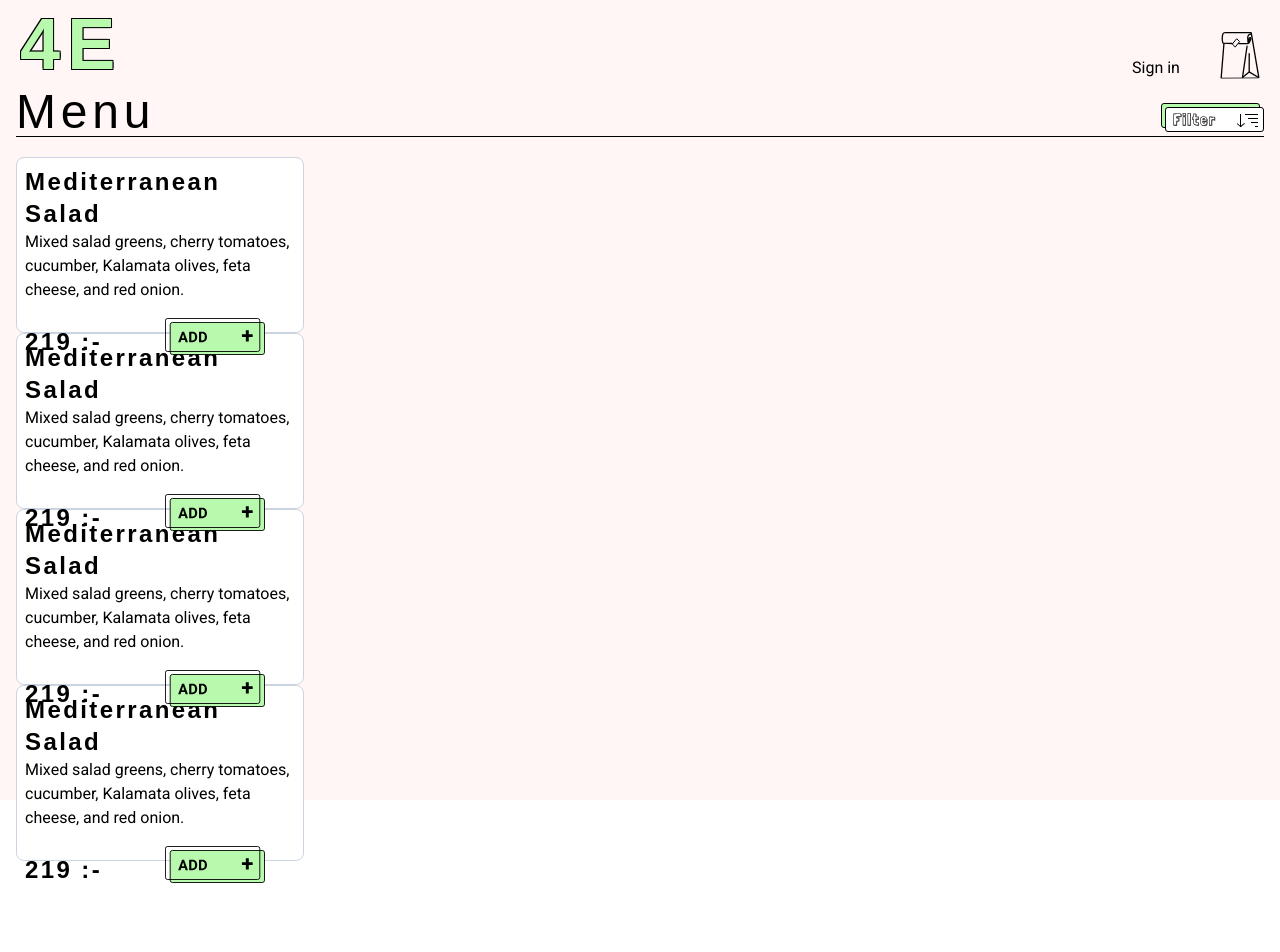
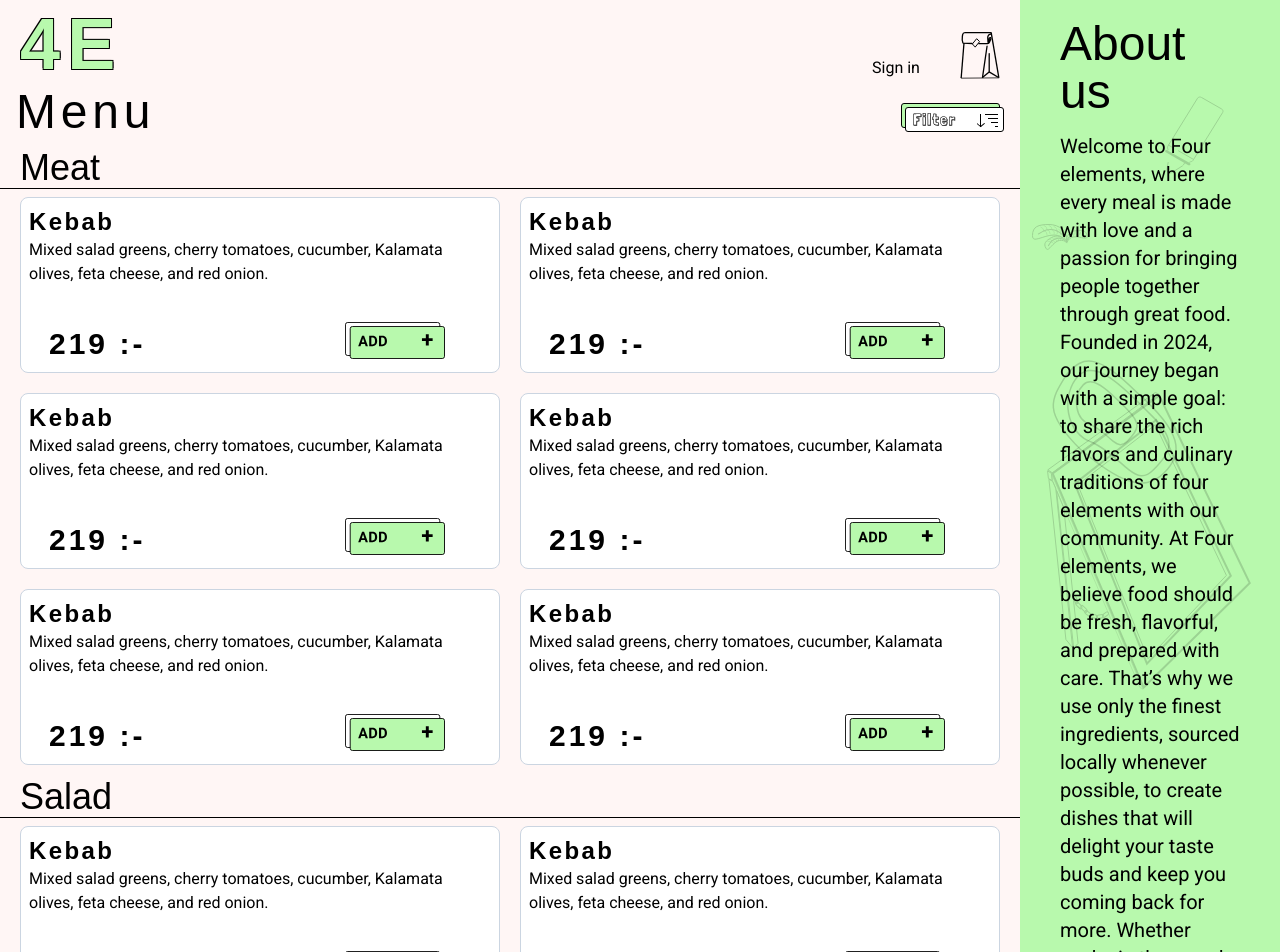
Before and after one commit to 4E-Four-Elements-Project/fronted, a React (Vite) app: page /menu in a window 1280 px wide. Shown: the top 952 px of the page. Before the commit the page ends 886 px from the top, so only its background shows below. Built offline with nearby package versions, Linux system fonts and the light colour scheme; a web font is replaced by a local one.

Commit message:
Design is done on header and menu

```diff
--- a/src/components/ui/MenuItem.tsx
+++ b/src/components/ui/MenuItem.tsx
@@ -4,7 +4,7 @@ import addBtnFront from "../../assets/img/addBtn.svg";
 import addBtnOutline from "../../assets/img/addBtnOutline.svg";
 
 export default function MenuItem({
-  itemName = "Mediterranean Salad",
+  itemName = "Kebab",
   itemDesc = "Mixed salad greens, cherry tomatoes, cucumber, Kalamata olives, feta cheese, and red onion.",
   itemPrice = 219,
 }: MenuItemProps) {
@@ -14,12 +14,12 @@ export default function MenuItem({
   };
 
   return (
-    <section className="w-72 h-44 border border-slate-300 rounded-lg bg-white px-2 pt-2">
+    <section className="w-72 lg:w-full h-44 border border-slate-300 rounded-lg bg-white px-2 pt-2">
       <h3 className="font-Londrina font-semibold text-2xl tracking-widest">
         {itemName}
       </h3>
       <p className="font-Roboto font-sm">{itemDesc}</p>
-      <p className="font-semibold font-Londrina relative top-6 left-0 text-2xl tracking-widest">
+      <p className="font-semibold font-Londrina relative top-6 left-0 text-2xl tracking-widest lg:top-10 lg:left-5 lg:text-3xl">
         {itemPrice} :-
       </p>
 
@@ -28,9 +28,15 @@ export default function MenuItem({
         initial="initial"
         animate="initial"
         whileHover="animate"
-        className="relative -top-3 left-36 cursor-pointer w-24"
+        className="relative -top-3 left-36 cursor-pointer w-24 lg:top-1 lg:left-80"
       >
-        <motion.img src={addBtnFront} variants={addBtnAnimation} alt="" />
+        <motion.img
+          src={addBtnFront}
+          variants={addBtnAnimation}
+          whileTap={{ scale: 0.95 }}
+          className="absolute top-0 left-0 w-auto h-auto z-10"
+          alt=""
+        />
         <motion.img
           src={addBtnOutline}
           alt=""
--- a/src/pages/menu/Menu.tsx
+++ b/src/pages/menu/Menu.tsx
@@ -1,25 +1,124 @@
 import Header from "../../components/layout/header/Header";
 import MenuItem from "../../components/ui/MenuItem";
-// import soupIcon from "../../assets/img/soup.svg";
-// import meatIcon from "../../assets/img/meat.svg";
 import MenuHeader from "./components/MenuHeader";
+import frame from "../../assets/img/frame.svg";
+import meat from "../../assets/img/meat.svg";
+import salad from "../../assets/img/sallad.svg";
+import soup from "../../assets/img/soup.svg";
+import sauce from "../../assets/img/sauce.svg";
 
 export default function Menu() {
   return (
-    <main className="w-screen h-screen bg-primary-0 flex flex-col items-center md:items-start">
+    <main className="w-full min-h-screen bg-primary-0 flex flex-col items-center md:items-start xl:flex-row">
+      <div className="flex-grow w-full mb-5">
         <Header link="/cart" />
         {/* Menu starts */}
-      <section className="px-4 w-full h-auto">
-        {/* Menu filter header */}
+
+        {/* Menu header */}
         <MenuHeader />
-        {/* underline */}
-        <div className="w-72 h-[1px] bg-black md:w-full mb-5"></div>
+
         {/* Menu items */}
+        <div className="flex flex-col items-center md:items-center">
+          {/* Meat */}
+          <section className="w-auto h-auto flex flex-col items-center sm:items-start ">
+            <h2 className="font-Londrina text-4xl mt-3 self-start ml-5">
+              Meat
+            </h2>
+            <section className="flex flex-col gap-5 w-full lg:flex-row border-t border-black pt-2 md:grid md:grid-cols-md2Cols lg:grid-cols-lg2Cols lg:px-5">
+              <MenuItem />
+              <MenuItem />
               <MenuItem />
               <MenuItem />
               <MenuItem />
               <MenuItem />
             </section>
+          </section>
+
+          {/* Salad */}
+          <section className="w-auto h-auto flex flex-col items-center sm:items-start ">
+            <h2 className="font-Londrina text-4xl mt-3 self-start ml-5">
+              Salad
+            </h2>
+            <section className="flex flex-col gap-5 w-full lg:flex-row border-t border-black pt-2 md:grid md:grid-cols-md2Cols lg:grid-cols-lg2Cols lg:px-5">
+              <MenuItem />
+              <MenuItem />
+              <MenuItem />
+              <MenuItem />
+            </section>
+          </section>
+
+          {/* Soup */}
+          <section className="w-auto h-auto flex flex-col items-center sm:items-start ">
+            <h2 className="font-Londrina text-4xl mt-3 self-start ml-5">
+              Soup
+            </h2>
+            <section className="flex flex-col gap-5 w-full lg:flex-row border-t border-black pt-2 md:grid md:grid-cols-md2Cols lg:grid-cols-lg2Cols lg:px-5">
+              <MenuItem />
+            </section>
+          </section>
+
+          {/* Sauce */}
+          <section className="w-auto h-auto flex flex-col items-center sm:items-start ">
+            <h2 className="font-Londrina text-4xl mt-3 self-start ml-5">
+              Sauce
+            </h2>
+            <section className="flex flex-col gap-5 w-full lg:flex-row border-t border-black pt-2 md:grid md:grid-cols-md2Cols lg:grid-cols-lg2Cols lg:px-5">
+              <MenuItem />
+              <MenuItem />
+              <MenuItem />
+            </section>
+          </section>
+        </div>
+      </div>
+      <section className="xl:flex-grow xl:w-1/3 w-auto h-full min-h-screen bg-secondary-0 flex flex-col items-center justify-center px-10 py-10 sm:py-5 sticky top-0 left-0 mt-7 lg:mt-0 overflow-hidden">
+        <h2 className="font-Londrina text-5xl">About us</h2>
+        <p className="font-Roboto text-sm sm:text-xl mt-4">
+          Welcome to Four elements, where every meal is made with love and a
+          passion for bringing people together through great food. Founded in
+          2024, our journey began with a simple goal: to share the rich flavors
+          and culinary traditions of four elements with our community. At Four
+          elements, we believe food should be fresh, flavorful, and prepared
+          with care. That’s why we use only the finest ingredients, sourced
+          locally whenever possible, to create dishes that will delight your
+          taste buds and keep you coming back for more. Whether you’re in the
+          mood for a quick lunch, a cozy dinner at home, or a late-night
+          craving, we’re here to deliver not just delicious food but also a
+          taste of comfort and joy.
+        </p>
+
+        <p className="font-Roboto text-sm sm:text-xl mt-10">
+          Our team is dedicated to providing top-notch service and ensuring
+          every bite is as satisfying as the last. Thank you for choosing Four
+          elements. We’re more than just a takeaway — we’re a part of your
+          story. Let us make your next meal unforgettable!
+        </p>
+        {/* Background images */}
+        <img
+          src={frame}
+          alt=""
+          className="absolute -z-10 top-80 left-5 opacity-15 lg:top-96"
+        />
+        <img
+          src={meat}
+          alt=""
+          className="absolute -z-10 top-52 -right-10 rotate-45 opacity-15 md:right-24 md:top-96"
+        />
+        <img
+          src={salad}
+          alt=""
+          className="absolute -z-10 top-40 left-3 opacity-15 lg:top-56"
+        />
+        <img
+          src={soup}
+          alt=""
+          className="absolute -z-10 bottom-24 left-56 -rotate-12 opacity-15 md:left-96 lg:left-44"
+        />
+        <img
+          src={sauce}
+          alt=""
+          className="absolute -z-10 top-24 right-14 opacity-15"
+        />
+      </section>
     </main>
   );
 }
--- /dev/null
+++ b/src/pages/menu/components/FilterModal.tsx
@@ -0,0 +1,31 @@
+import { MenuFilterProps } from "../../../types/interface/interface";
+import { handleClickOutside } from "../../../utils/handleClickOutside/HandleClickOutside";
+import { useEffect, useRef } from "react";
+
+export default function FilterModal({ toggle, setToggle }: MenuFilterProps) {
+  const ref = useRef<HTMLDivElement>(null);
+
+  // Handle click outside the modal
+  useEffect(() => {
+    const clickOutside = handleClickOutside(ref, setToggle);
+    document.addEventListener("mousedown", clickOutside);
+
+    return () => removeEventListener("mousedown", clickOutside);
+  }, [setToggle]);
+
+  return (
+    <div
+      className={`${
+        toggle ? "flex" : "hidden"
+      } absolute top-6 -left-3 bg-secondary-0 border border-black rounded-md w-28 h-52 flex-col justify-around z-50`}
+      ref={ref}
+    >
+      {/* TEMP */}
+      <button>filter1</button>
+      <button>filter2</button>
+      <button>filter3</button>
+      <button>filter4</button>
+      <button>filter5</button>
+    </div>
+  );
+}
--- a/src/pages/menu/components/MenuHeader.tsx
+++ b/src/pages/menu/components/MenuHeader.tsx
@@ -1,39 +1,50 @@
 import filterFront from "../../../assets/img/filterFront.svg";
 import filterBack from "../../../assets/img/filterBack.svg";
 import { motion, Variants } from "motion/react";
+import { useState } from "react";
+import FilterModal from "./FilterModal";
 
 export default function MenuHeader() {
+  const [toggle, setToggle] = useState<boolean>(false);
+
+  // Animation
   const filterBtnAnimation: Variants = {
     initial: { y: 0, x: 0 },
     animate: { y: -1, x: -1 },
   };
 
+  // Toggle filter
+  const toggleFilter = (): void => {
+    setToggle(!toggle);
+  };
+
   return (
-    <section className="flex items-end justify-between">
+    <section className="w-full px-4 flex items-end justify-between relative">
       <div className="flex items-end">
-        {/* <img src={meatIcon} alt="Meat icon" className="w-16 mb-1 mr-1" /> */}
         <h3 className="font-Londrina text-5xl tracking-widest select-none">
           Menu
         </h3>
       </div>
+
       {/* Filter Button */}
-      <motion.div
-        initial="inital"
-        animate="inital"
-        whileHover="animate"
-        className="relative -top-1 left-0 w-auto h-auto cursor-pointer"
-      >
+      <motion.div className="relative -top-1 left-0 w-auto h-auto cursor-pointer">
         <motion.img
           src={filterFront}
+          initial="initial"
+          animate="initial"
+          whileHover="animate"
           variants={filterBtnAnimation}
+          whileTap={{ scale: 0.95 }}
           alt="Filter button front"
           className="absolute top-0 left-0 w-auto h-auto z-10"
+          onClick={toggleFilter}
         />
         <motion.img
           src={filterBack}
           alt="Filter button background"
           className="relative -top-1 -left-1 w-auto h-auto"
         />
+        <FilterModal toggle={toggle} setToggle={setToggle} />
       </motion.div>
     </section>
   );
--- a/src/types/interface/interface.ts
+++ b/src/types/interface/interface.ts
@@ -8,3 +8,8 @@ export interface MenuItemProps {
   itemPrice?: number;
   // itemButton: () => void;
 }
+
+export interface MenuFilterProps {
+  toggle: boolean;
+  setToggle: React.Dispatch<React.SetStateAction<boolean>>;
+}
--- /dev/null
+++ b/src/utils/handleClickOutside/HandleClickOutside.ts
@@ -0,0 +1,12 @@
+export const handleClickOutside = (
+  ref: React.RefObject<HTMLElement>,
+  setToggle: React.Dispatch<React.SetStateAction<boolean>>
+) => {
+  const clickOutside = (event: MouseEvent) => {
+    if (ref.current && !ref.current.contains(event.target as Node)) {
+      setToggle(false);
+    }
+  };
+
+  return clickOutside;
+};
--- a/tailwind.config.js
+++ b/tailwind.config.js
@@ -20,6 +20,10 @@ export default {
         titleBlack:
           "-1px 1px 0 #000, 1px 1px 0 #000, 1px -1px 0 #000, -1px -1px 0 #000",
       },
+      gridTemplateColumns: {
+        md2Cols: "350px, 350px",
+        lg2Cols: "480px,480px",
+      },
     },
   },
   plugins: [
```
Also changed, not shown: 1 other file (tests, documents, lock files or other folders). Lines whose indentation alone changed are shown as unchanged.
